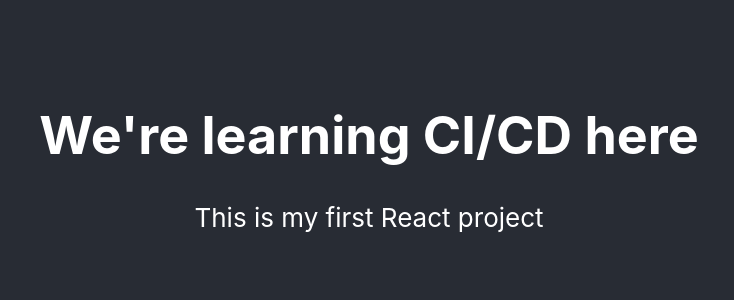
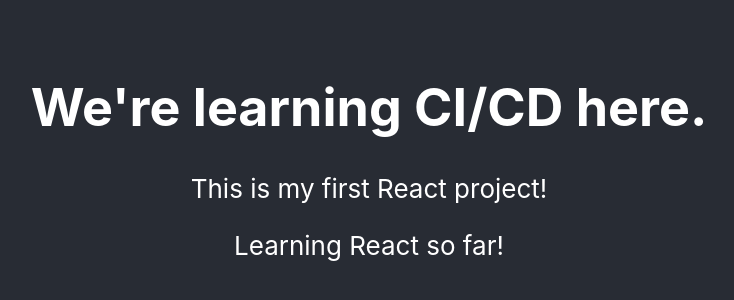
Before and after one commit to upretisaurav/ReactCICDPipeline, a React (Create React App) app: page / in a window 1280 px wide. Shown: the part 236-536 px from the top of the page, without its empty margins (271-1005 px from the left). Built offline with nearby package versions, Linux system fonts and the light colour scheme.

Commit message:
testing second time CI pipeline

```diff
--- a/src/LearningComponent.js
+++ b/src/LearningComponent.js
@@ -3,8 +3,9 @@
 function LearningComponent() {
   return (
     <div>
-      <h1>We're learning CI/CD here</h1>
-      <p>This is my first React project</p>
+      <h1>We're learning CI/CD here.</h1>
+      <p>This is my first React project!</p>
+      <p>Learning React so far!</p>
     </div>
   );
 }
```
Also changed, not shown: 1 other file (tests, documents, lock files or other folders).
